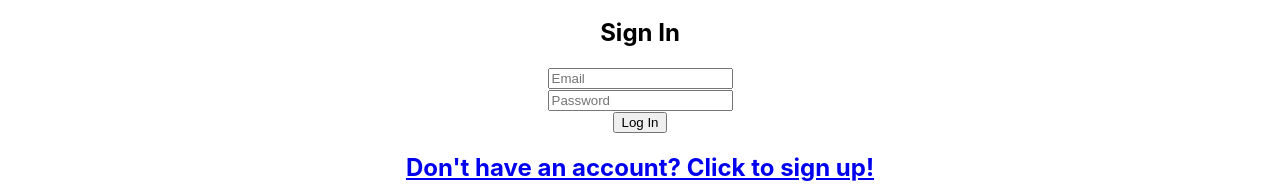
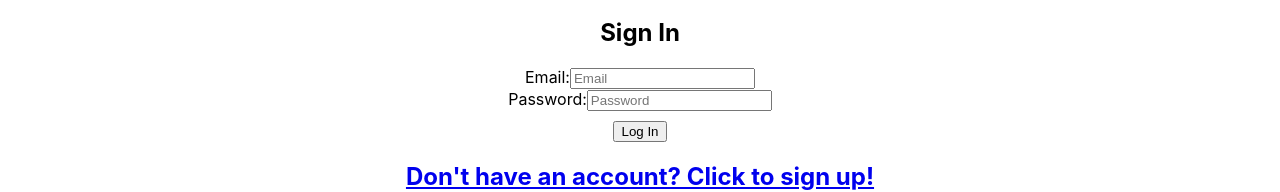
Before and after one commit to muhdansar/ainahdlights, a React (Create React App) app in the folder ainahdlights/: page /login in a window 1280 px wide. Shown: the part 422-614 px from the top of the page. Built offline with nearby package versions, Linux system fonts and the light colour scheme.

Commit message:
states set for login

```diff
--- a/ainahdlights/src/App.css
+++ b/ainahdlights/src/App.css
@@ -81,3 +81,7 @@ img {
   border-radius: 5px;
   background-color: rgb(250, 220, 208)
 }
+
+button {
+  margin-top: 10px;
+}
--- a/ainahdlights/src/Pages/Login.js
+++ b/ainahdlights/src/Pages/Login.js
@@ -1,21 +1,46 @@
-import React from "react";
+import React, { useState } from "react";
 import Header from "./Header";
 import Nav from "./Nav";
 import { Link } from "react-router-dom";
 
 const LoginPage = () => {
+const [email, setEmail] =  useState ("");
+const [password, setPassword] = useState("");
+
+const handleChangeEmail = (event) => {
+    event.preventDefault();
+    setEmail(event.target.value);
+}
+
+const handleChangePassword = (event) => {
+    event.preventDefault();
+    setPassword(event.target.value);
+}
+
+//placeholder
+const handleSubmit = (event) => {
+    event.preventDefault();
+    console.log(email, password)
+};
+//
 
 return (
     <div>
         <Header></Header>
         <Nav></Nav>
         <h2>Sign In</h2>
-        <form>
+        <form onSubmit={handleSubmit}>
             <div>
-                <input type="string" placeholder="Email"></input>
+                <label>
+                    Email:
+                <input type="string" placeholder="Email" value={email} onChange={handleChangeEmail}></input>
+                </label>
             </div>
             <div>
-                <input type="password" placeholder="Password"></input>
+                <label>
+                    Password:
+                <input type="password" placeholder="Password" value={password} onChange={handleChangePassword}></input>
+                </label>
             </div>
             <div>
                 <button>Log In</button>
--- a/ainahdlights/src/Pages/SignUp.js
+++ b/ainahdlights/src/Pages/SignUp.js
@@ -3,6 +3,8 @@ import Header from "./Header";
 import Nav from "./Nav";
 
 const SignUp = () => {
+
+
     return (
     <>
         <Header></Header>
@@ -34,6 +36,7 @@ const SignUp = () => {
                 <p>Postal Code</p>
                 <input type="number" placeholder="Postal Code"></input>
             </div>
+            <button>Let's Start Ordering!</button>
     </form>
     </>
     )
--- a/ainahdlights/src/index.css
+++ b/ainahdlights/src/index.css
@@ -5,7 +5,7 @@ body {
     sans-serif;
   -webkit-font-smoothing: antialiased;
   -moz-osx-font-smoothing: grayscale;
-  height: 100%;
+  min-height: 1080px;
 }
 
 code {
```
